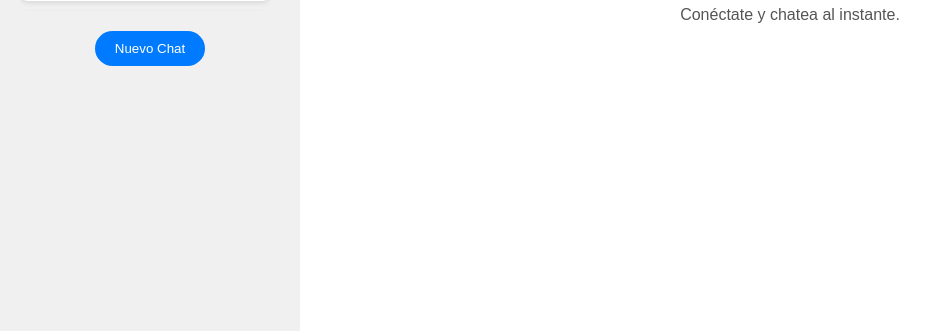
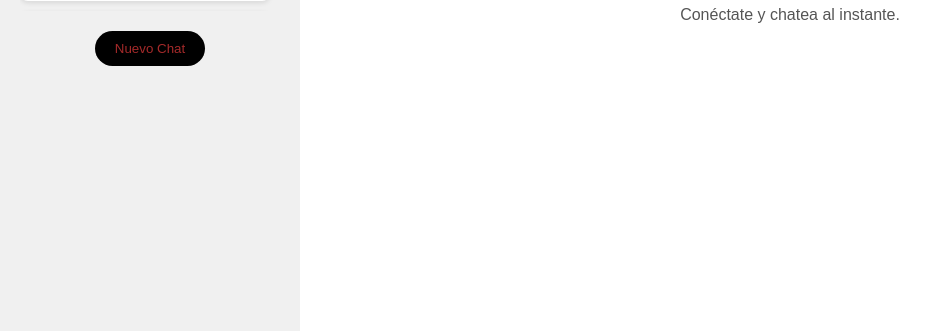
Before and after one commit to Felipecabreraa/css_avanzado, a plain HTML site: page index.html in a window 1280 px wide. Shown: the part 469-800 px from the top of the page, without its empty margins (0-938 px from the left). Drawn offline with Linux system fonts and the light colour scheme.

Commit message:
Proyecto css_avanzado

```diff
--- a/index.html
+++ b/index.html
@@ -101,7 +101,7 @@
             </div>
 
             <!-- Botón nuevo chat -->
-            <button class="nuevo-chat">Nuevo Chat</button>
+            <button class="nuevo-chat" style="background-color: black; color:brown">Nuevo Chat</button>
             </div>
 
         <!-- Sección Principal -->
```
